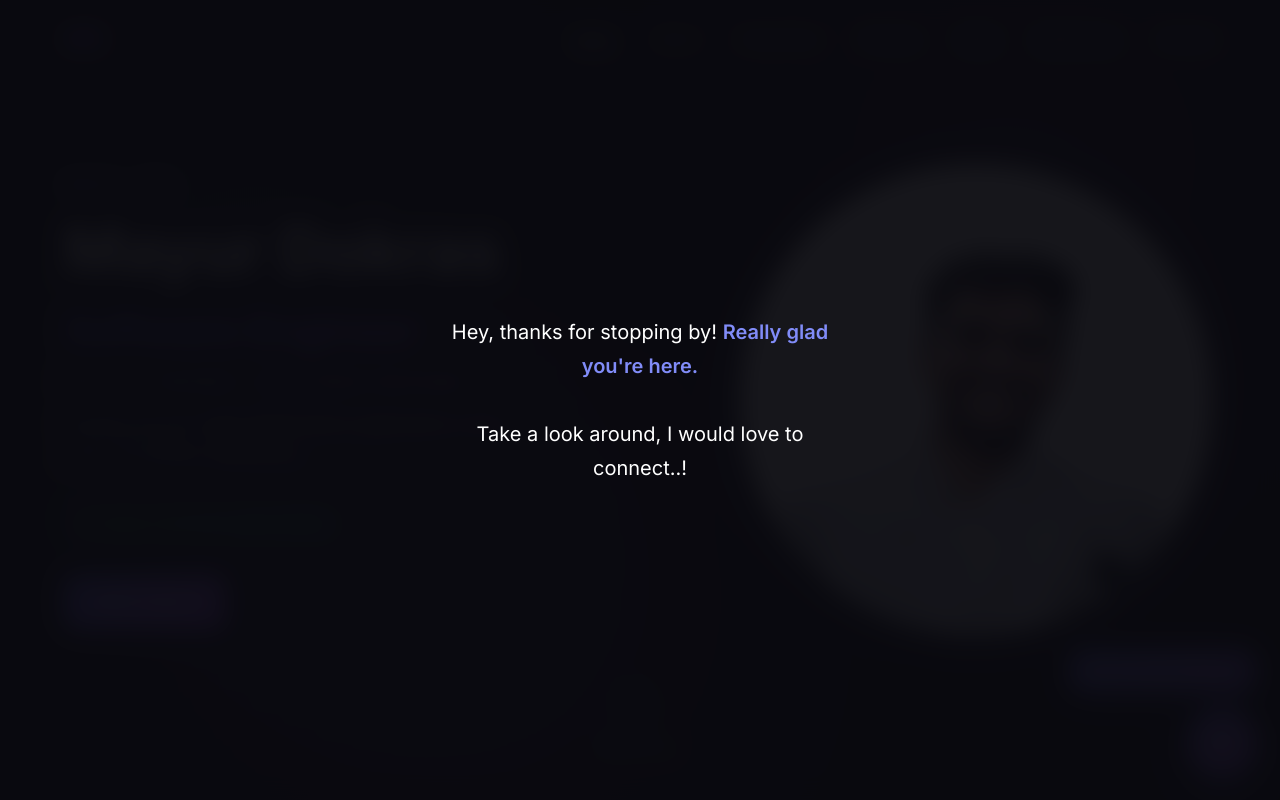
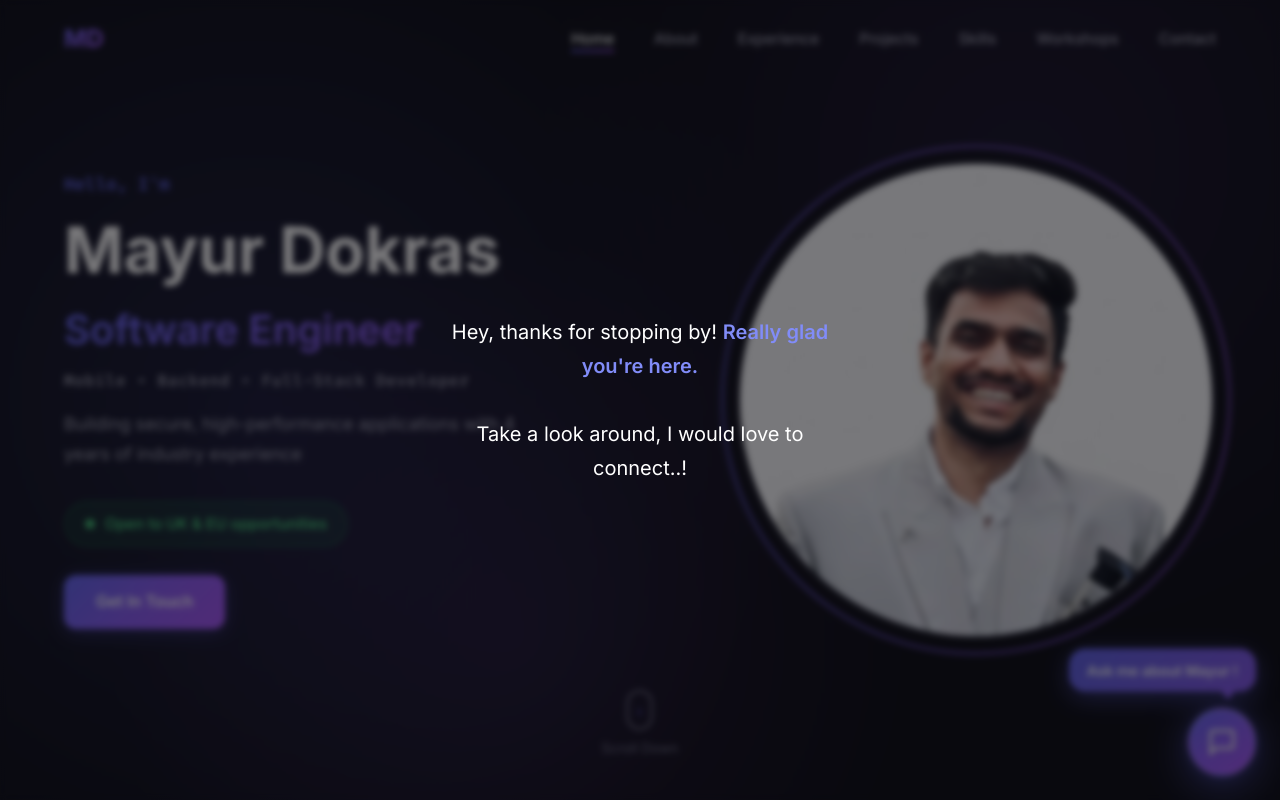
Before and after one commit to mayur-dokras/mayur-dokras.github.io, a website: page index.html in a window 1280 px wide. Shown: the top 800 px of the page. Drawn offline with Linux system fonts and the light colour scheme.

Commit message:
Update style.css
Updates Opacity of Background which causing the confusion

```diff
--- a/style.css
+++ b/style.css
@@ -158,8 +158,8 @@ body.hovering-clickable .cursor-glow {
     position: fixed;
     inset: 0;
     z-index: 10000;
-    background: rgba(10, 10, 15, 0.95);
-    backdrop-filter: blur(12px);
+    background: rgba(10, 10, 15, 0.55);
+    backdrop-filter: blur(3px);
     display: flex;
     align-items: center;
     justify-content: center;
```
